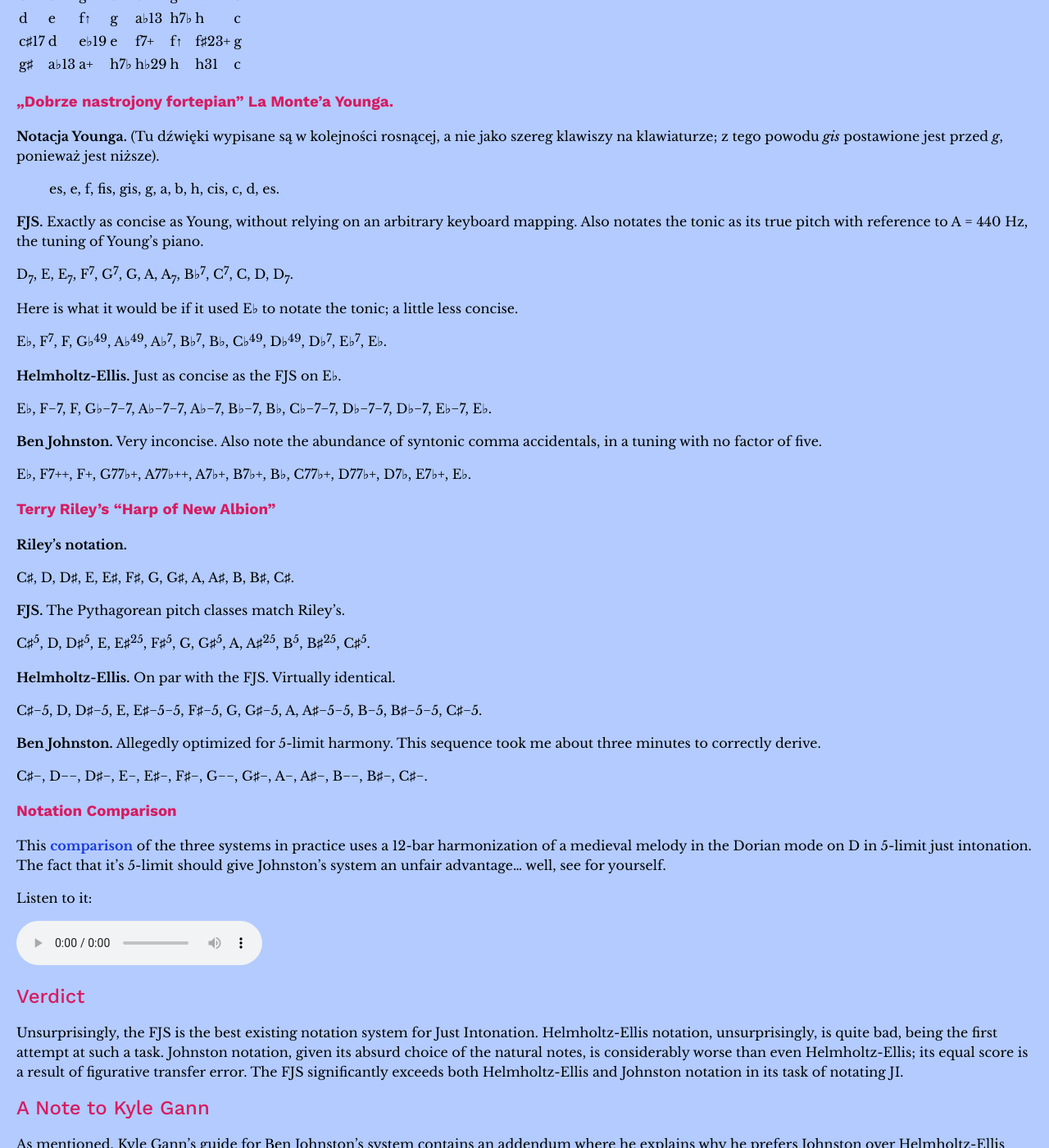
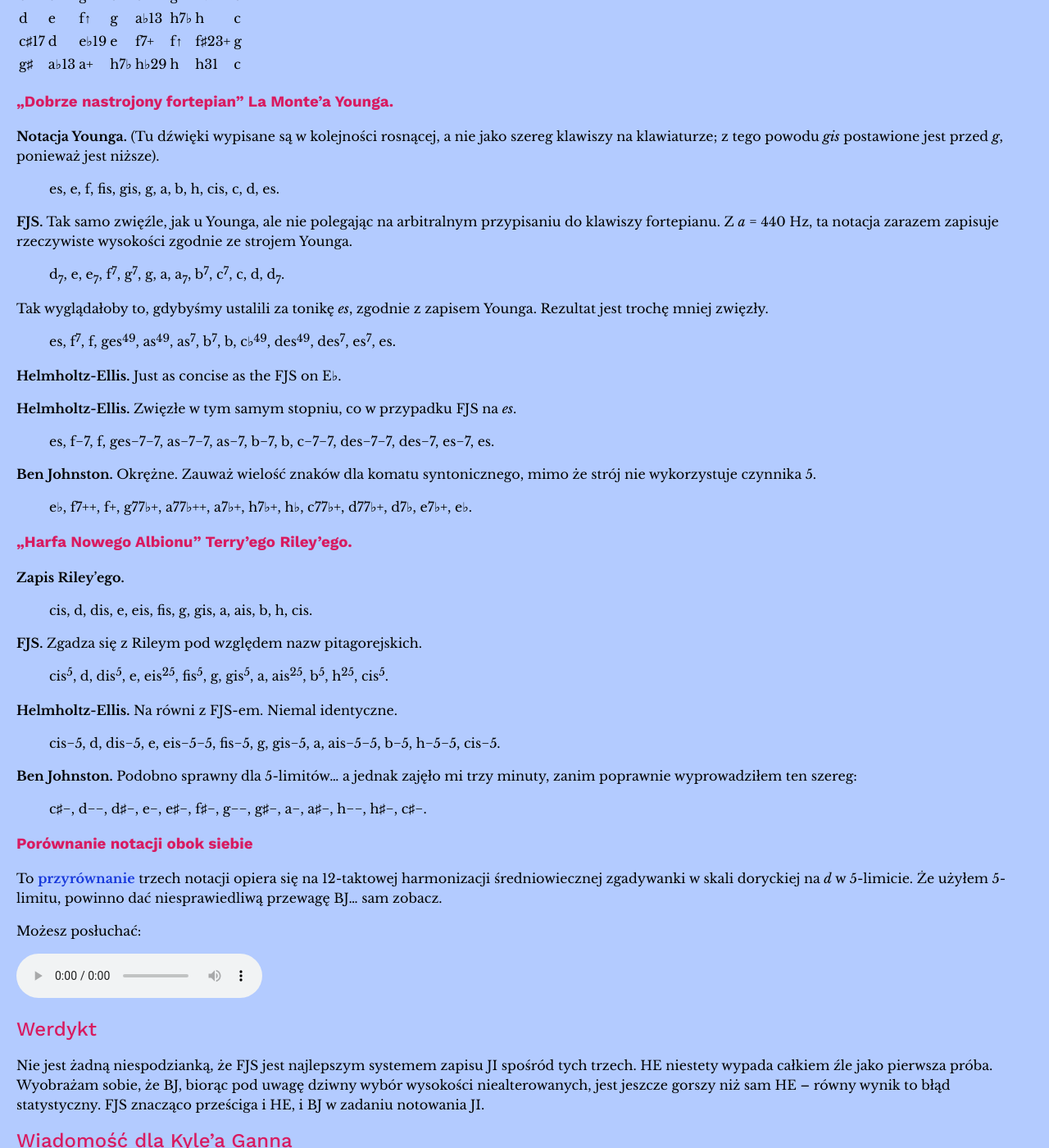
Before and after one commit to misotanni/misotanni.github.io, a Jekyll site: the page built from fjs/pl/compare.md, in a window 1280 px wide and 1400 px high, scrolled down 7549 px. Shown: the whole window at 82% size. Built offline with Jekyll 4.4.1, drawn with Linux system fonts in a browser that asks for light colours; our own code applies the rules of GitHub Pages for plain Markdown files; formulas are drawn with MathJax 3.

Commit message:
doi la misotan ko mulgau

```diff
--- a/fjs/pl/compare.md
+++ b/fjs/pl/compare.md
@@ -262,53 +262,55 @@ Poniżej podaję kilka przykładów częstych użyć JI, żebyś mógł porówna
 
 > es, e, f, fis, gis, g, a, b, h, cis, c, d, es.
 
-**FJS.** Exactly as concise as Young, without relying on an arbitrary keyboard mapping. Also notates the tonic as its true pitch with reference to A = 440 Hz, the tuning of Young's piano.
+**FJS.** Tak samo zwięźle, jak u Younga, ale nie polegając na arbitralnym przypisaniu do klawiszy fortepianu. Z *a* = 440 Hz, ta notacja zarazem zapisuje rzeczywiste wysokości zgodnie ze strojem Younga.
 
-D<sub>7</sub>, E, E<sub>7</sub>, F<sup>7</sup>, G<sup>7</sup>, G, A, A<sub>7</sub>, B♭<sup>7</sup>, C<sup>7</sup>, C, D, D<sub>7</sub>.
+> d<sub>7</sub>, e, e<sub>7</sub>, f<sup>7</sup>, g<sup>7</sup>, g, a, a<sub>7</sub>, b<sup>7</sup>, c<sup>7</sup>, c, d, d<sub>7</sub>.
 
-Here is what it would be if it used E♭ to notate the tonic; a little less concise.
+Tak wyglądałoby to, gdybyśmy ustalili za tonikę *es*, zgodnie z zapisem Younga. Rezultat jest trochę mniej zwięzły.
 
-E♭, F<sup>7</sup>, F, G♭<sup>49</sup>, A♭<sup>49</sup>, A♭<sup>7</sup>, B♭<sup>7</sup>, B♭, C♭<sup>49</sup>, D♭<sup>49</sup>, D♭<sup>7</sup>, E♭<sup>7</sup>, E♭.
+> es, f<sup>7</sup>, f, ges<sup>49</sup>, as<sup>49</sup>, as<sup>7</sup>, b<sup>7</sup>, b, c♭<sup>49</sup>, des<sup>49</sup>, des<sup>7</sup>, es<sup>7</sup>, es.
 
 **Helmholtz-Ellis.** Just as concise as the FJS on E♭.
 
-E♭, F−7, F, G♭−7−7, A♭−7−7, A♭−7, B♭−7, B♭, C♭−7−7, D♭−7−7, D♭−7, E♭−7, E♭.
+**Helmholtz-Ellis.** Zwięzłe w tym samym stopniu, co w przypadku FJS na *es*.
 
-**Ben Johnston.** Very inconcise. Also note the abundance of syntonic comma accidentals, in a tuning with no factor of five.
+> es, f−7, f, ges−7−7, as−7−7, as−7, b−7, b, c−7−7, des−7−7, des−7, es−7, es.
 
-E♭, F7++, F+, G77♭+, A77♭++, A7♭+, B7♭+, B♭, C77♭+, D77♭+, D7♭, E7♭+, E♭.
+**Ben Johnston.** Okrężne. Zauważ wielość znaków dla komatu syntonicznego, mimo że strój nie wykorzystuje czynnika 5.
 
-### Terry Riley's "Harp of New Albion"
+> e♭, f7++, f+, g77♭+, a77♭++, a7♭+, h7♭+, h♭, c77♭+, d77♭+, d7♭, e7♭+, e♭.
 
-**Riley's notation.**
+### „Harfa Nowego Albionu” Terry'ego Riley'ego.
 
-C♯, D, D♯, E, E♯, F♯, G, G♯, A, A♯, B, B♯, C♯.
+**Zapis Riley'ego.**
 
-**FJS.** The Pythagorean pitch classes match Riley's.
+> cis, d, dis, e, eis, fis, g, gis, a, ais, b, h, cis.
 
-C♯<sup>5</sup>, D, D♯<sup>5</sup>, E, E♯<sup>25</sup>, F♯<sup>5</sup>, G, G♯<sup>5</sup>, A, A♯<sup>25</sup>, B<sup>5</sup>, B♯<sup>25</sup>, C♯<sup>5</sup>.
+**FJS.** Zgadza się z Rileym pod względem nazw pitagorejskich.
 
-**Helmholtz-Ellis.** On par with the FJS. Virtually identical.
+> cis<sup>5</sup>, d, dis<sup>5</sup>, e, eis<sup>25</sup>, fis<sup>5</sup>, g, gis<sup>5</sup>, a, ais<sup>25</sup>, b<sup>5</sup>, h<sup>25</sup>, cis<sup>5</sup>.
 
-C♯−5, D, D♯−5, E, E♯−5−5, F♯−5, G, G♯−5, A, A♯−5−5, B−5, B♯−5−5, C♯−5.
+**Helmholtz-Ellis.** Na równi z FJS-em. Niemal identyczne.
 
-**Ben Johnston.** Allegedly optimized for 5-limit harmony. This sequence took me about three minutes to correctly derive.
+> cis−5, d, dis−5, e, eis−5−5, fis−5, g, gis−5, a, ais−5−5, b−5, h−5−5, cis−5.
 
-C♯−, D−−, D♯−, E−, E♯−, F♯−, G−−, G♯−, A−, A♯−, B−−, B♯−, C♯−.
+**Ben Johnston.** Podobno sprawny dla 5-limitów… a jednak zajęło mi trzy minuty, zanim poprawnie wyprowadziłem ten szereg:
 
-### Notation Comparison
+> c♯−, d−−, d♯−, e−, e♯−, f♯−, g−−, g♯−, a−, a♯−, h−−, h♯−, c♯−.
 
-This [comparison](../assets/comparison.pdf) of the three systems in practice uses a 12-bar harmonization of a medieval melody in the Dorian mode on D in 5-limit just intonation. The fact that it's 5-limit should give Johnston's system an unfair advantage... well, see for yourself.
+### Porównanie notacji obok siebie
 
-Listen to it:
+To [przyrównanie](../assets/comparison.pdf) trzech notacji opiera się na 12-taktowej harmonizacji średniowiecznej zgadywanki w skali doryckiej na *d* w 5-limicie. Że użyłem 5-limitu, powinno dać niesprawiedliwą przewagę BJ… sam zobacz.
+
+Możesz posłuchać:
 
 <audio controls><source src="../assets/audio_6.mp3" type="audio/mpeg"></audio>
 
-## Verdict
+## Werdykt
 
-Unsurprisingly, the FJS is the best existing notation system for Just Intonation. Helmholtz-Ellis notation, unsurprisingly, is quite bad, being the first attempt at such a task. Johnston notation, given its absurd choice of the natural notes, is considerably worse than even Helmholtz-Ellis; its equal score is a result of figurative transfer error. The FJS significantly exceeds both Helmholtz-Ellis and Johnston notation in its task of notating JI.
+Nie jest żadną niespodzianką, że FJS jest najlepszym systemem zapisu JI spośród tych trzech. HE niestety wypada całkiem źle jako pierwsza próba. Wyobrażam sobie, że BJ, biorąc pod uwagę dziwny wybór wysokości niealterowanych, jest jeszcze gorszy niż sam HE – równy wynik to błąd statystyczny. FJS znacząco prześciga i HE, i BJ w zadaniu notowania JI.
 
-## A Note to Kyle Gann
+## Wiadomość dla Kyle'a Ganna
 
 As mentioned, Kyle Gann's guide for Ben Johnston's system contains an addendum where he explains why he prefers Johnston over Helmholtz-Ellis despite its very inconvenient choice of natural notes.
 
```
